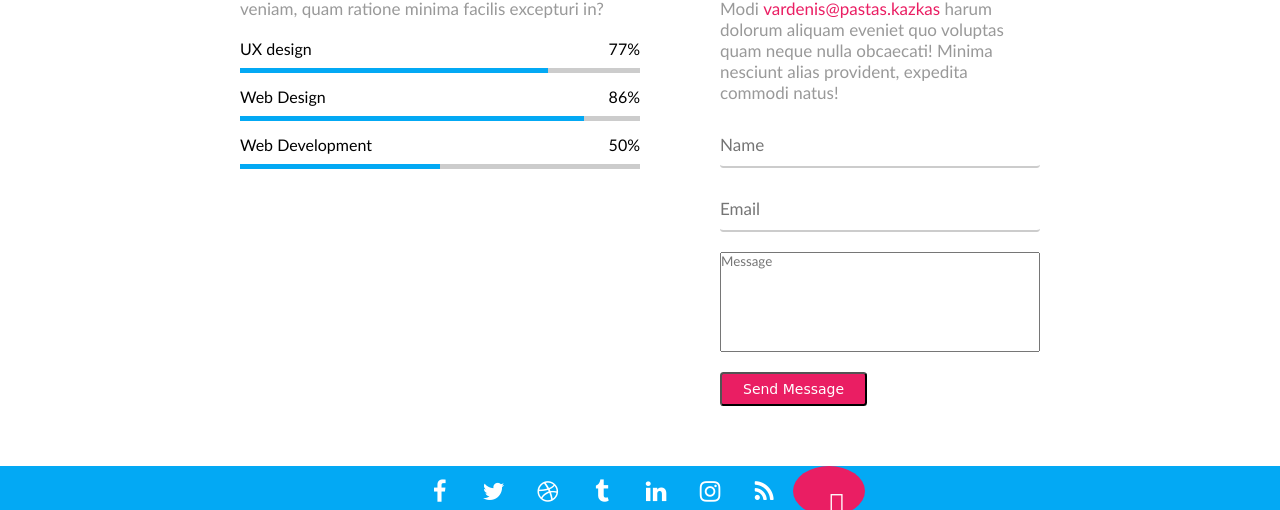
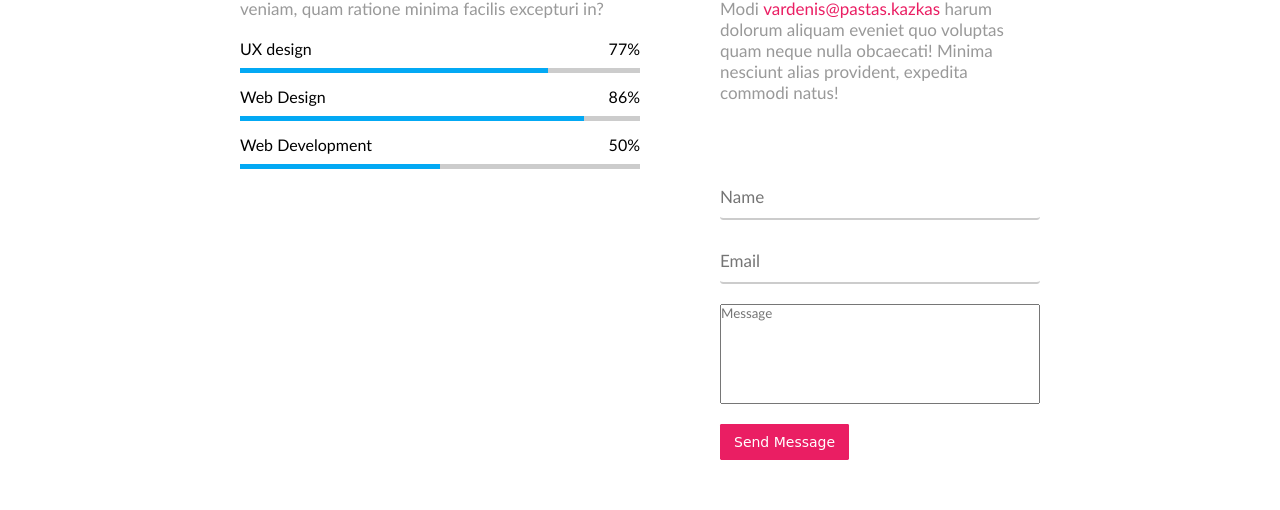
Before and after one commit to ntelio96/6-projektas-coming-soon, a website: page index.html in a window 1280 px wide. Shown: the part 948-1458 px from the top of the page. Drawn offline with Linux system fonts and the light colour scheme.

Commit message:
btn improvements

```diff
--- a/CSS/components/button.css
+++ b/CSS/components/button.css
@@ -1,11 +1,16 @@
 .button {
   display: inline-block;
-  padding: 0.5em 1.5em;
+  padding: 0.8em 1em;
+  line-height: 1em;
+  text-decoration: none;
   background-color: var(--secondary-color);
+  text-align: center;
   color: #fff;
-  border-radius: 0.25em;
+  border: none;
+  border-radius: 0.1em;
   font-size: 14px;
   font-family: cursive;
+  cursor: pointer;
 }
 
 .button + .button {
@@ -15,13 +20,22 @@
 .button.button-round {
   border-radius: 1.3em;
 }
-.button.buttom-round.button-icon {
+.button.buttom-round.fa {
   width: 1.3em;
   height: 1.3em;
-  margin-top: -0.05em;
-  font-size: 40px;
-  line-height: 1.2;
+  margin-top: -1em;
+  font-size: 36px;
   padding: 0;
+  line-height: 1.3em;
+}
+
+.back-to-top {
+  /* position: fixed;
+  bottom: 40px;
+  right: 40px; */
+  position: absolute;
+  top: 0;
+  right: 0;
 }
 
 .button:hover {
--- a/CSS/pages/home.css
+++ b/CSS/pages/home.css
@@ -100,9 +100,10 @@ footer.container {
   padding-top: 0;
   text-align: center;
 }
-.socials {
+.social {
   padding: 15px 0;
   border-bottom: 2px solid #fff;
+  position: relative;
 }
 .social > .fa {
   font-size: 24px;
--- a/index.html
+++ b/index.html
@@ -84,7 +84,7 @@
                     <h2 class="content-title">Have any questions?</h2>
                     <p class="content-description">Lorem ipsum dolor sit amet, consectetur adipisicing elit. Iste aliquid quam possimus! Modi <a class="link" href="mail to: vardenis@pastas.kazkas"> vardenis@pastas.kazkas</a> harum dolorum aliquam eveniet quo voluptas quam neque nulla obcaecati! Minima nesciunt alias provident, expedita commodi natus!</p>
                     <form class="form">
-
+                        <div class="row social"></div>
                         <label for="Name"></label>
                         <input type="text" placeholder="Name" required autocomplete="name">
                         <label for="Email"></label>
@@ -120,6 +120,5 @@
             <p>Lorem <span class="dollar">17</span> dolor sit amet, consectetur adipisicing elit. Accusantium natus explicabo modi sequi aliquam doloribus rem quia <a href="#" target="_blank" class="link">200+</a> provident? Blanditiis adipisci <a href="#" class="link">Matrox</a> consequatur.</p>
         </div>
     </footer>
-
 </body>
 </html>
```
